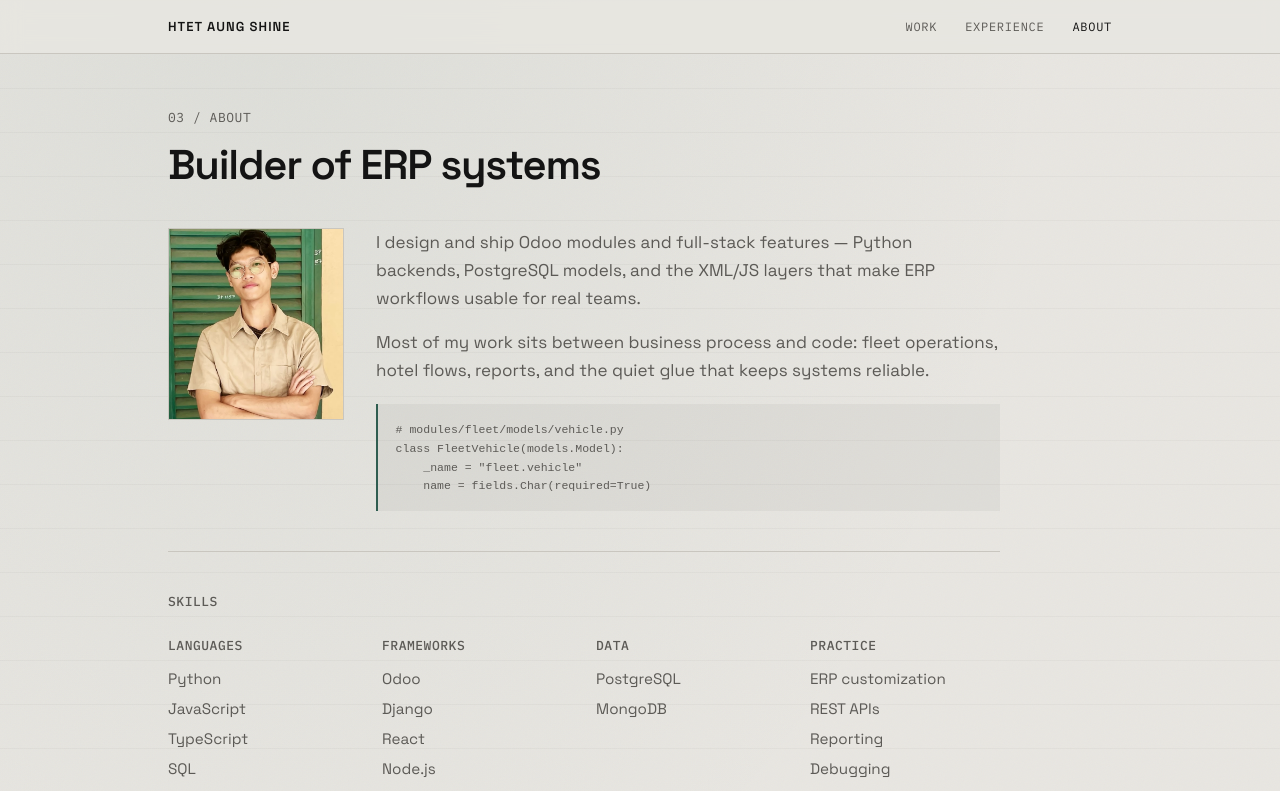
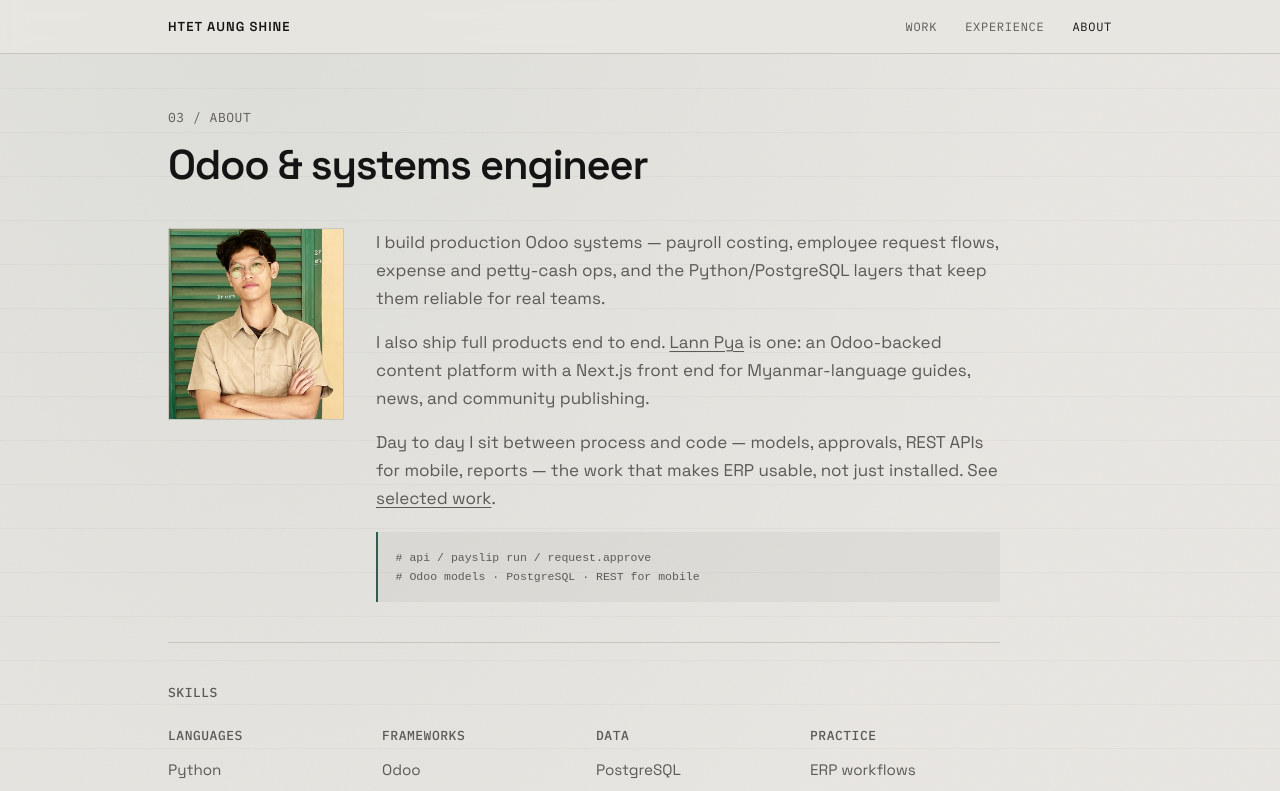
Before and after one commit to devShine3/portfolio-website, a Next.js app: page /about in a window 1280 px wide. Shown: the top 791 px of the page. Built offline with nearby package versions, Linux system fonts and the light colour scheme.

Commit message:
Rewrite About to match production work profile.
Align copy, skills, and home tagline with Odoo systems, APIs, and Lann Pya.

```diff
--- a/app/about/page.tsx
+++ b/app/about/page.tsx
@@ -1,11 +1,13 @@
 import type { Metadata } from "next";
 import Image from "next/image";
+import Link from "next/link";
 import { education, skills, site } from "@/content/education";
 import styles from "./about.module.css";
 
 export const metadata: Metadata = {
   title: "About",
-  description: "About Htet Aung Shine — Odoo and full-stack development.",
+  description:
+    "Htet Aung Shine — Odoo developer building ERP workflows, APIs, and products like Lann Pya.",
 };
 
 export default function AboutPage() {
@@ -13,7 +15,7 @@ export default function AboutPage() {
     <section className={`${styles.page} page-enter`}>
       <header className={styles.header}>
         <p className="mono">03 / About</p>
-        <h1 className={styles.title}>Builder of ERP systems</h1>
+        <h1 className={styles.title}>Odoo & systems engineer</h1>
       </header>
 
       <div className={styles.intro}>
@@ -29,20 +31,27 @@ export default function AboutPage() {
         </div>
         <div className={styles.copy}>
           <p>
-            I design and ship Odoo modules and full-stack features — Python
-            backends, PostgreSQL models, and the XML/JS layers that make ERP
-            workflows usable for real teams.
+            I build production Odoo systems — payroll costing, employee request
+            flows, expense and petty-cash ops, and the Python/PostgreSQL layers
+            that keep them reliable for real teams.
           </p>
           <p>
-            Most of my work sits between business process and code: fleet
-            operations, hotel flows, reports, and the quiet glue that keeps
-            systems reliable.
+            I also ship full products end to end.{" "}
+            <a href="https://lannpya.site" target="_blank" rel="noopener noreferrer">
+              Lann Pya
+            </a>{" "}
+            is one: an Odoo-backed content platform with a Next.js front end for
+            Myanmar-language guides, news, and community publishing.
+          </p>
+          <p>
+            Day to day I sit between process and code — models, approvals, REST
+            APIs for mobile, reports — the work that makes ERP usable, not just
+            installed. See{" "}
+            <Link href="/work">selected work</Link>.
           </p>
           <pre className={styles.snippet} aria-hidden="true">
-            <code>{`# modules/fleet/models/vehicle.py
-class FleetVehicle(models.Model):
-    _name = "fleet.vehicle"
-    name = fields.Char(required=True)`}</code>
+            <code>{`# api / payslip run / request.approve
+# Odoo models · PostgreSQL · REST for mobile`}</code>
           </pre>
         </div>
       </div>
--- a/app/page.tsx
+++ b/app/page.tsx
@@ -22,8 +22,8 @@ export default function HomePage() {
         </a>
       </div>
       <p className={styles.meta}>
-        <span className="mono">role</span>
-        <span>odoo · python · full-stack</span>
+        <span className="mono">focus</span>
+        <span>odoo · python · apis · next.js</span>
       </p>
     </section>
   );
--- a/content/education.ts
+++ b/content/education.ts
@@ -28,15 +28,20 @@ export const education: EducationItem[] = [
 
 export const skills = {
   languages: ["Python", "JavaScript", "TypeScript", "SQL"],
-  frameworks: ["Odoo", "Django", "React", "Node.js", "Express"],
-  data: ["PostgreSQL", "MongoDB"],
-  practice: ["ERP customization", "REST APIs", "Reporting", "Debugging"],
+  frameworks: ["Odoo", "Next.js", "React", "Django", "Node.js"],
+  data: ["PostgreSQL", "MongoDB", "Redis"],
+  practice: [
+    "ERP workflows",
+    "Payroll & costing",
+    "REST APIs",
+    "Approvals & ops finance",
+  ],
 } as const;
 
 export const site = {
   name: "Htet Aung Shine",
   nameDisplay: "HTET AUNG SHINE",
-  tagline: "Odoo & full-stack systems",
+  tagline: "Odoo systems · APIs · full-stack products",
   email: null as string | null,
   resume: "/HTETAUNGSHINE.pdf",
   github: "https://github.com/devShine3",
```
